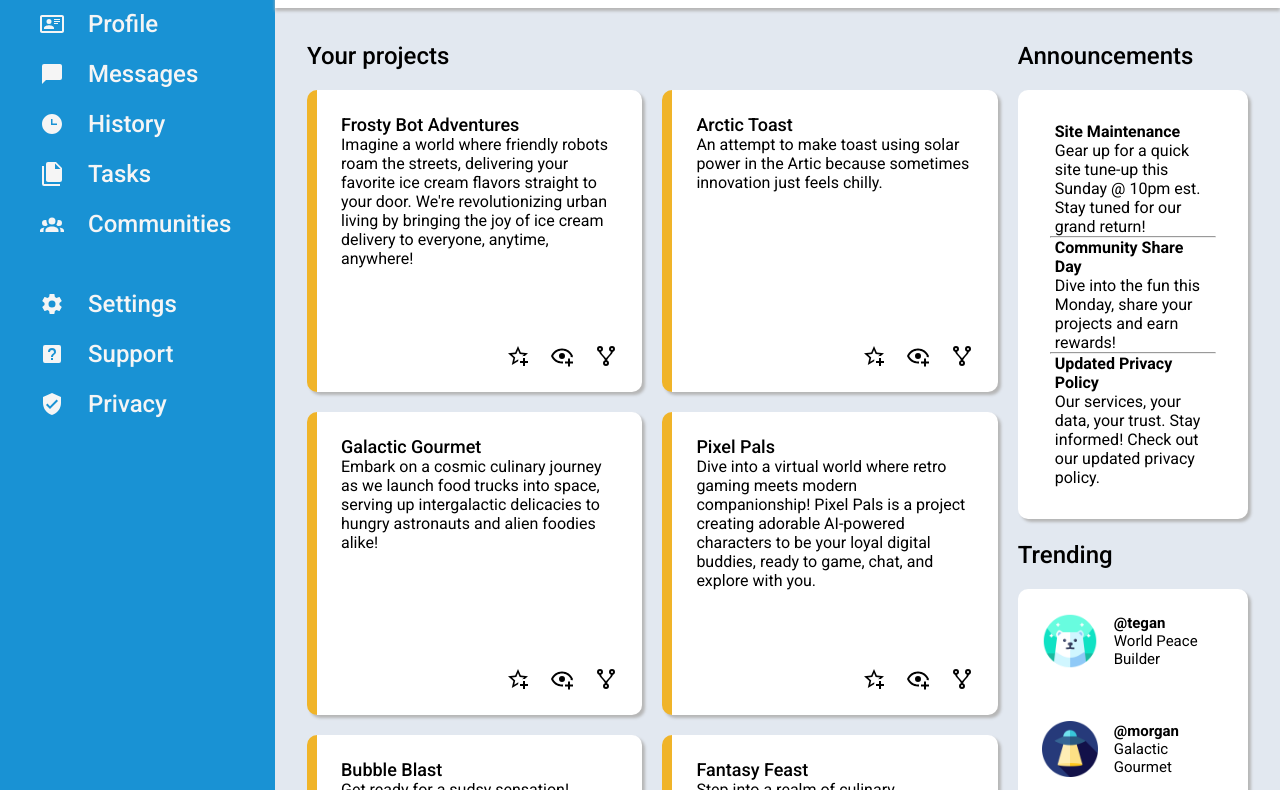
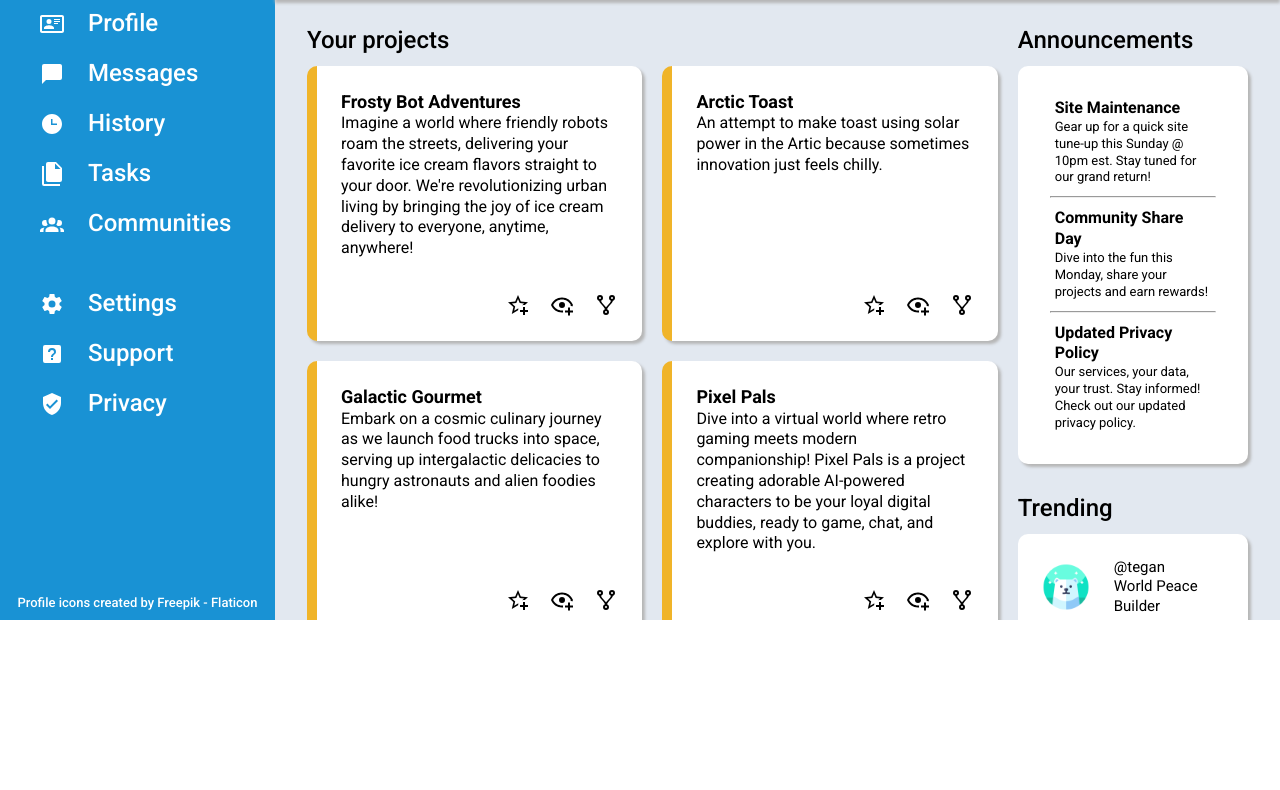
Before and after one commit to jrlayton/admin-dashboard, a plain HTML site: page index.html in a window 1280 px wide. Shown: the part 180-970 px from the top of the page. After the commit the page ends 800 px from the top, so only its background shows below. Drawn offline with Linux system fonts and the light colour scheme.

Commit message:
Layout tweaking, add named color variables

```diff
--- a/style.css
+++ b/style.css
@@ -3,20 +3,25 @@
   --ff-sans: "Roboto", sans-serif;
 
   /* Font sizes */
-  --fs-300: 0.6875rem;
+  --fs-300: 0.8125rem;
   --fs-400: 0.9375rem;
   --fs-500: 1.125rem;
   --fs-600: 1.5rem;
   --fs-700: 2rem;
+  --fs-800: 3rem;
   --fs-900: 3.5rem;
   --fs-1100: 4rem;
 
   /* Colors */
-  /* --clr-bdr-proj: #f0b429;
-  --clr-bkgd-main: #e2e8f0;
-  --clr-bkgd-side: #1992d4;
-  --clr-header: #000;
-  --clr-paragraph: #636363; */
+  --clr-fuel_yellow: #f0b429;
+  --clr-catskill_white: #e2e8f0;
+  --clr-curious_blue: #1992d4;
+  --clr-dove-grey: #636363;
+  --clr-nobel: #b6b6b6;
+  --clr-mercury: #e1e1e1;
+  --clr-alto: #d2d2d2;
+  --clr-black: #000;
+  --clr-white: #fff;
 }
 
 * {
@@ -27,6 +32,7 @@
 
 body {
   font-family: var(--ff-sans);
+  line-height: 1.3;
   height: 100dvh;
 }
 
@@ -39,13 +45,16 @@ svg:hover {
   cursor: pointer;
 }
 
+p {
+  color: var(--clr-paragraph);
+}
+
 .container {
   padding: 1.5rem;
 }
 
 .dashboard {
   display: grid;
-  grid-template-columns: 1fr 5fr;
   grid-template-columns: clamp(275px, 15%, 325px) 1fr;
   height: 100%;
 }
@@ -57,14 +66,14 @@ svg:hover {
   grid-column: 1 / 2;
   grid-row: 1 / 7;
 
-  background-color: #1992d4;
+  background-color: var(--clr-curious_blue);
   font-weight: 500;
 }
 
 .sidebar a {
   font-size: var(--fs-600);
   text-decoration: none;
-  color: whitesmoke;
+  color: var(--clr-white);
 }
 
 .sidebar .attribution {
@@ -72,12 +81,12 @@ svg:hover {
   position: absolute;
   bottom: 1%;
   width: 100%;
-  margin-left: -1.5rem;
+  margin-left: -1.5rem; /* Needed to center, offsets padding of parent */
   text-align: center;
 }
 
 .sidebar svg {
-  fill: whitesmoke;
+  fill: var(--clr-white);
 }
 
 .sidebar-menu {
@@ -129,9 +138,9 @@ svg:hover {
   grid-template-columns: 2fr 1fr;
   row-gap: 20px;
 
-  background-color: white;
+  background-color: var(--clr-white);
   z-index: 999;
-  box-shadow: 0px 3px 3px #b6b6b6;
+  box-shadow: 0px 3px 3px var(--clr-nobel);
 }
 
 .header svg {
@@ -152,10 +161,14 @@ svg:hover {
   margin-left: 1rem;
   padding-left: 1rem;
 
-  background-color: rgb(225, 225, 225);
+  background-color: var(--clr-mercury);
   border: none;
   height: 30px;
   border-radius: 25px;
+}
+
+.search-bar input:focus {
+  outline: 2px solid var(--clr-curious_blue);
 }
 
 .notifications {
@@ -169,7 +182,7 @@ svg:hover {
 }
 
 .notifications img {
-  width: var(--fs-900);
+  width: var(--fs-800);
 }
 
 .user-greeting {
@@ -203,11 +216,15 @@ svg:hover {
   border-radius: 25px;
   border: none;
   box-shadow: none;
-  background-color: #1992d4;
-  color: whitesmoke;
+  background-color: var(--clr-curious_blue);
+  color: var(--clr-white);
 
   font-size: var(--fs-400);
   font-weight: 600;
+}
+
+.menu button:hover {
+  cursor: pointer;
 }
 
 /* MAIN CONTENT */
@@ -218,10 +235,11 @@ svg:hover {
   display: grid;
   grid-template-columns: 3fr 1fr;
   grid-template-rows: 30px auto;
-  background-color: #e2e8f0;
-  column-gap: 20px;
-  row-gap: 20px;
-  padding: 2rem;
+  background-color: var(--clr-catskill_white);
+  gap: 20px;
+  padding: 1rem 2rem 3rem 2rem;
+
+  overflow-y: scroll;
 }
 
 .main-content__projects {
@@ -229,6 +247,7 @@ svg:hover {
 
   display: grid;
   grid-template-columns: 1fr 1fr;
+  grid-template-rows: 1fr 1fr 1fr;
   gap: 20px;
 }
 
@@ -241,9 +260,13 @@ svg:hover {
   row-gap: 20px;
 }
 
-.main-content h3 {
+/* "Your projects", "Announcements", "Trending" headers */
+.main-content > h3,
+.main-content__side > h3 {
   font-size: var(--fs-600);
   font-weight: 500;
+
+  margin-bottom: -10px;
 }
 
 .announcements {
@@ -255,23 +278,17 @@ svg:hover {
 }
 
 .card {
-  background-color: white;
+  background-color: var(--clr-white);
   border-radius: 10px;
-  box-shadow: 3px 3px 3px #b6b6b6;
+  box-shadow: 3px 3px 3px var(--clr-nobel);
 }
 
 .project {
-  border-left: 10px solid #f0b429;
+  border-left: 10px solid var(--clr-fuel_yellow);
 
   display: flex;
   flex-direction: column;
   justify-content: space-between;
-}
-
-.project-text p,
-.announcements-text p,
-.trending p {
-  color: var(--fc-p);
 }
 
 .project-text h3 {
@@ -303,11 +320,18 @@ svg:hover {
 }
 
 .announcements hr {
-  color: #d2d2d2;
+  display: block;
+  color: var(--clr-alto);
+  font-size: var(--fs-400);
+  margin-block: 10px;
 }
 
 .announcements-text {
   padding-inline: 5px;
+}
+
+.announcements-text p {
+  font-size: var(--fs-300);
 }
 
 .trending {
@@ -317,6 +341,8 @@ svg:hover {
   flex-direction: column;
   justify-content: space-between;
   flex: 1;
+
+  gap: 10px;
 }
 
 .trending-item {
@@ -325,10 +351,18 @@ svg:hover {
 }
 
 .trending-item > a > img {
-  width: var(--fs-900);
-  margin-right: 1rem;
+  width: var(--fs-800);
+  margin-right: 1.5rem;
 }
 
 .trending-text > * {
   font-size: var(--fs-400);
 }
+
+.trending-text > h4 {
+  font-weight: 400;
+}
+
+.trending-text > p {
+  font-weight: 400;
+}
```
